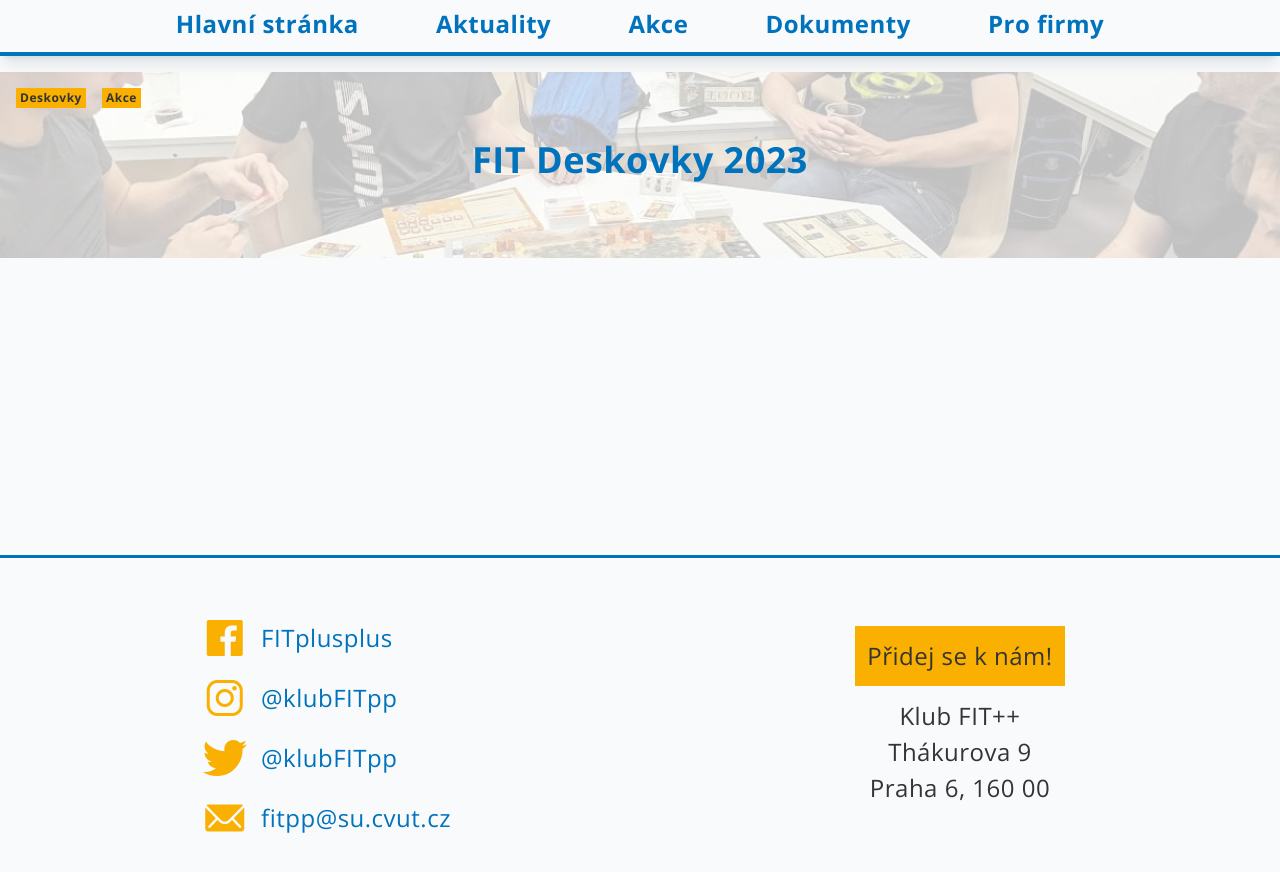
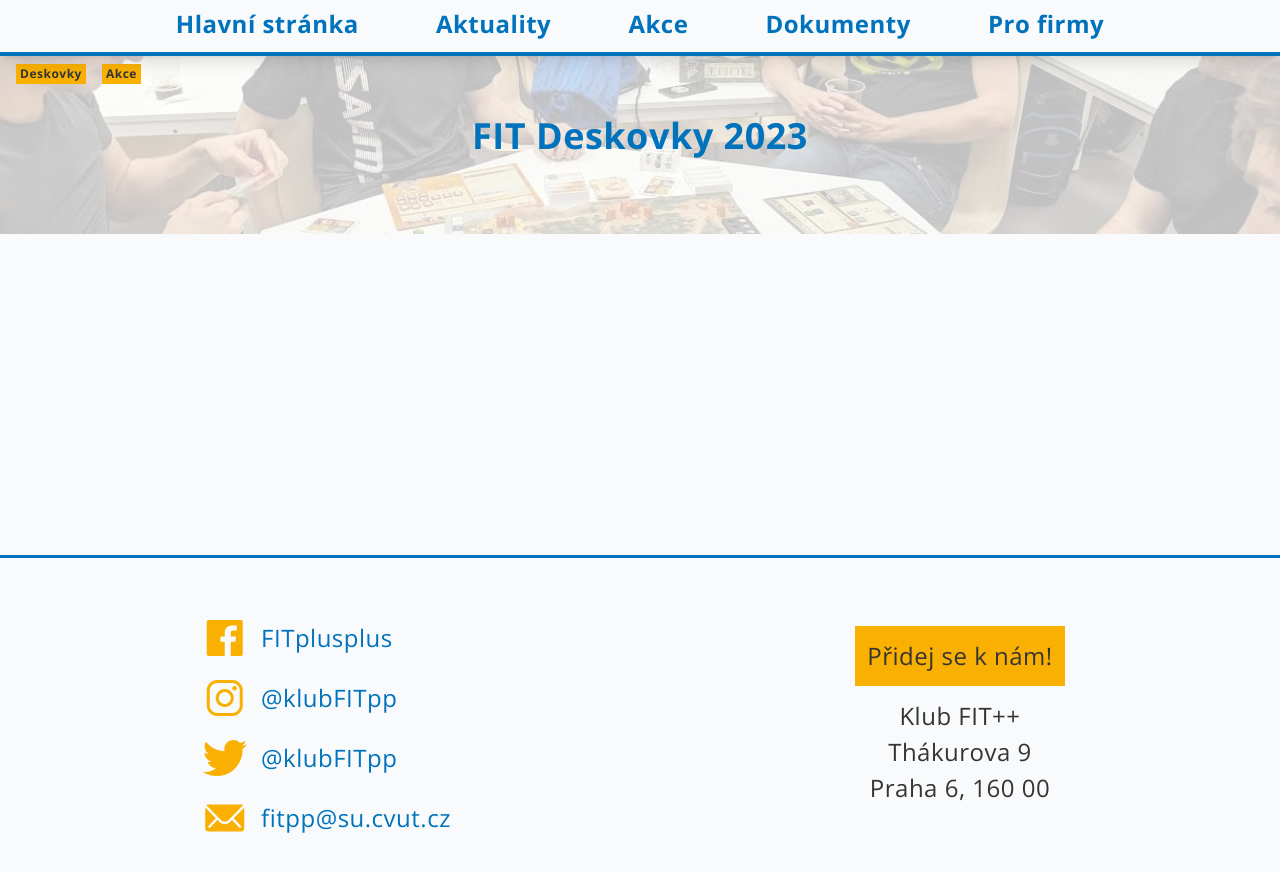
Before and after one commit to klubFITpp/klubfitpp, a Jekyll site: the page built from _events/2023-11-03-fit-deskovky-23.md, in a window 1280 px wide. Shown: the top 872 px of the page. Built offline with Jekyll 4.4.1, drawn with Linux system fonts in a browser that asks for light colours.

Commit message:
em -> rem

```diff
--- a/assets/css/app.css
+++ b/assets/css/app.css
@@ -1400,7 +1400,7 @@
 
 section.post {
   margin: 0;
-  padding: 3em 0em;
+  padding: 3rem 0rem;
 }
 
 .post article p, .post article ul, .post article ol, .post article h1, .post article h2, .post article h3, .post article h4, .post article code{
--- a/assets/css/input.css
+++ b/assets/css/input.css
@@ -504,7 +504,7 @@
 
 section.post {
     margin: 0;
-    padding: 3em 0em;
+    padding: 3rem 0rem;
 }
 
 .post article p, .post article ul, .post article ol, .post article h1, .post article h2, .post article h3, .post article h4, .post article code{
```
